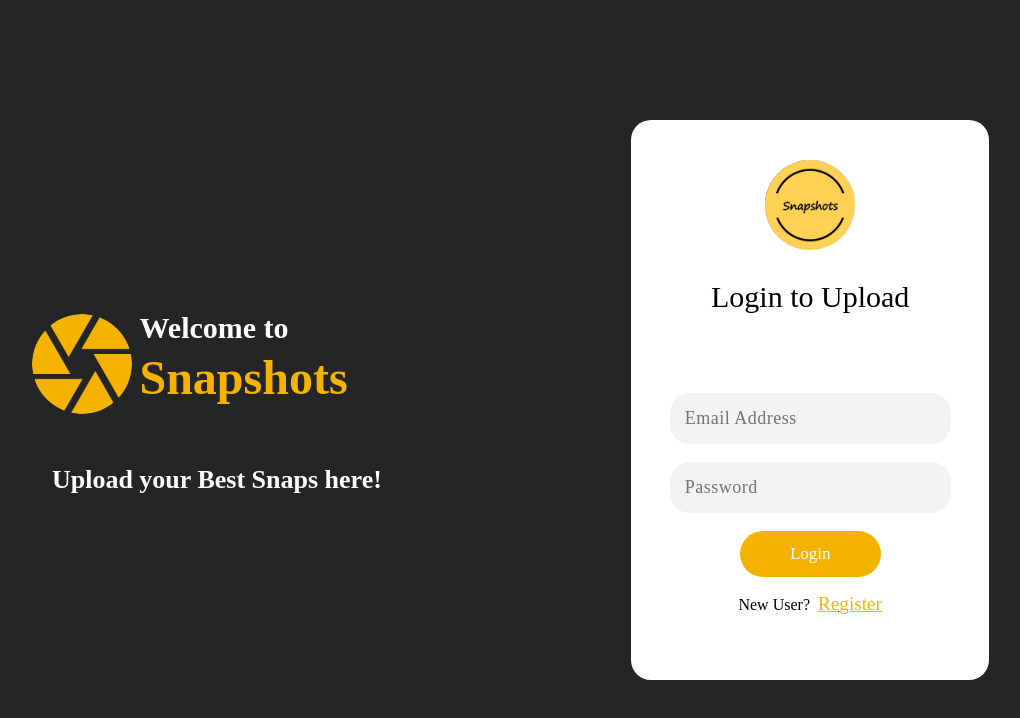
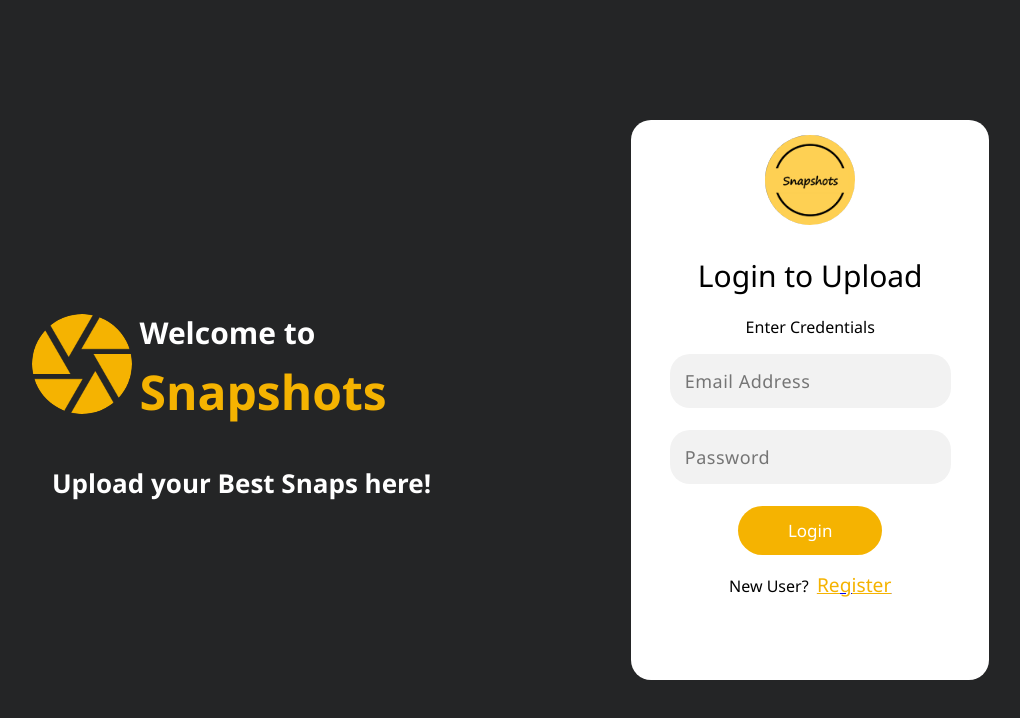
Before and after one commit to ajaydarisi/Snapshot, a React (Create React App) app: page / in a window 1280 px wide. Shown: the top 718 px of the page, without its empty margins (137-1157 px from the left). Built offline with nearby package versions, Linux system fonts and the light colour scheme; no server answers.

Commit message:
Completed all required functionalities and Stylings

```diff
--- a/package.json
+++ b/package.json
@@ -8,6 +8,7 @@
     "@testing-library/react": "^13.2.0",
     "@testing-library/user-event": "^13.5.0",
     "file-saver": "^2.0.5",
+    "formik": "^2.2.9",
     "react": "^18.1.0",
     "react-dom": "^18.1.0",
     "react-scripts": "5.0.1",
--- a/src/App.css
+++ b/src/App.css
@@ -2,5 +2,5 @@
     display: flex;
     width: 100vw;
     height: 100vh;
-    font-family: 'poppins';
+    font-family:'Segoe UI', Tahoma, Geneva, Verdana, sans-serif;
 }
--- a/src/App.js
+++ b/src/App.js
@@ -8,12 +8,14 @@ import NoPath from "./Components/NoPath.js";
 import { useAuth } from "./Components/Firebase.js";
 
 function App() {
+  //For checking Current User
   const currentUser = useAuth();
   return (
     <div className="App">
       <Routes>
         <Route path="/" element={<Login />} />
         <Route path="/signup" element={<Signup />} />
+        {/* Works only when user is logged in */}
         {currentUser && <Route path="/home" element={<Home />} />}
         {currentUser && <Route path="/expand" element={<Expand />} />}
         <Route path="*" element={<NoPath />} />
--- a/src/Components/Expand.js
+++ b/src/Components/Expand.js
@@ -5,7 +5,6 @@ import { ref, getDownloadURL, uploadBytesResumable } from "firebase/storage";
 import { getAuth, signOut } from "firebase/auth";
 import { db, storage } from "./Firebase.js";
 import { doc, setDoc } from "firebase/firestore";
-import download from "../Images/download.png";
 import saveAs from "file-saver";
 import "./expand.css";
 import "./home.css";
@@ -14,8 +13,6 @@ function Expand() {
   const location = useLocation();
   let navigate = useNavigate();
   const auth = getAuth();
-  var [files, setFiles] = useState(0);
-  var [name, setName] = useState("User");
   const [progresspercent, setProgresspercent] = useState(0);
   const handleSubmit = (e) => {
     // e.preventDefault();
--- a/src/Components/Firebase.js
+++ b/src/Components/Firebase.js
@@ -4,8 +4,6 @@ import { getStorage } from "firebase/storage";
 import { getFirestore } from "firebase/firestore";
 import { getAuth, onAuthStateChanged } from "firebase/auth";
 import { useState, useEffect } from "react";
-
-// import firebase from 'firebase';
 
 // TODO: Add SDKs for Firebase products that you want to use
 // https://firebase.google.com/docs/web/setup#available-libraries
--- a/src/Components/Login.js
+++ b/src/Components/Login.js
@@ -1,16 +1,14 @@
 import { React, useState } from "react";
 import { getAuth, signInWithEmailAndPassword } from "firebase/auth";
-import { useNavigate } from "react-router-dom";
-// import login from '../Images/login.png';
-import { Link } from "react-router-dom";
-import "./login.css";
+import { Link, useNavigate } from "react-router-dom";
 import Logo from "../Images/SNAPLOGO.png";
 import Icon from "../Images/Icon.png";
+import "./login.css";
 
 function Login() {
+  const auth = getAuth();
   let navigate = useNavigate();
-  const [err, seterr] = useState("");
-  const auth = getAuth();
+  const [message, setMessage] = useState("Enter Credentials");
   const [email, setEmail] = useState("");
   const [password, setPassword] = useState("");
 
@@ -18,23 +16,24 @@ function Login() {
     signInWithEmailAndPassword(auth, email, password)
       .then((userCredential) => {
         // Signed in
-        const user = userCredential.user;
-        console.log("Success", user);
+        // const user = userCredential.user;
+        // console.log("Success", user);
         setEmail("");
         setPassword("");
+        setMessage("Logging in")
+        //Want to remove email from sending
         navigate("/home", { state: { email: email } });
-        // ...
       })
       .catch((error) => {
-        // const errorCode = error.code;
-        // const errorMessage = error.message;
-        seterr({ err: error.code });
-        console.log(err);
+        // Error Handling
+        const errorCode = error.code;
+        setMessage(errorCode.split('/')[1])
+        // console.log(err);
       });
   };
 
   const handleKeypress = (e) => {
-    //it triggers by pressing the enter key
+    //It triggers by pressing the enter key
     if (e.keyCode === 13) {
       Submit();
     }
@@ -81,6 +80,7 @@ function Login() {
             <p>Login to Upload</p>
           </div>
           <div className="credentials">
+            <p>{message}</p>
             <input
               type="text"
               name="name"
--- a/src/Components/NoPath.css
+++ b/src/Components/NoPath.css
@@ -19,7 +19,7 @@
     background-color: #fff;
 }
 
-@media screen and (min-width: 1900px) {
+@media screen and (min-width: 2200px) {
     .LoginToView {
         font-size: 60px;
     }
--- a/src/Components/Signup.js
+++ b/src/Components/Signup.js
@@ -1,7 +1,7 @@
 import { React, useState } from "react";
-import { getAuth, createUserWithEmailAndPassword } from "firebase/auth";
 import { db } from "./Firebase.js";
 import { doc, setDoc } from "firebase/firestore";
+import { getAuth, createUserWithEmailAndPassword } from "firebase/auth";
 import { Link } from "react-router-dom";
 import { useNavigate } from "react-router-dom";
 import Logo from "../Images/SNAPLOGO.png";
@@ -9,12 +9,14 @@ import Icon from "../Images/Icon.png";
 import "./login.css";
 
 function Signup() {
+  const auth = getAuth();
   let navigate = useNavigate();
   const [name, setName] = useState("");
   const [email, setEmail] = useState("");
   const [password, setPassword] = useState("");
-  const auth = getAuth();
+  const [message, setMessage] = useState("Enter Credentials");
   const Submit = () => {
+    setMessage("Registering you...")
     createUserWithEmailAndPassword(auth, email, password)
       .then(async (userCredential) => {
         // Signed in
@@ -26,19 +28,19 @@ function Signup() {
         });
         console.log(user);
         navigate("/");
-        // ...
       })
       .catch((error) => {
         const errorCode = error.code;
         const errorMessage = error.message;
+        setMessage(errorCode.split('/')[1])
         console.log(errorCode);
         console.log(errorMessage);
-        // ..
       });
   };
 
   const handleKeypress = (e) => {
-    //it triggers by pressing the enter key
+    //Direct Submitting by pressing Enter key
+    //It triggers by pressing the Enter key
     if (e.keyCode === 13) {
       Submit();
     }
@@ -85,6 +87,7 @@ function Signup() {
             <p>Register to Upload</p>
           </div>
           <div className="credentials">
+          <p>{message}</p>
             <input
               type="text"
               name="name"
--- a/src/Components/home.css
+++ b/src/Components/home.css
@@ -6,7 +6,6 @@
     display: flex;
     height: 100%;
     width: 100%;
-    /* background-color: orange; */
     font-family: 'poppins';
     letter-spacing: 0.1rem;
     overflow-x: hidden;
@@ -24,7 +23,6 @@
 .heading {
     height: 40%;
     width: 100%;
-    /* background-color: #fff; */
     display: flex;
     justify-content: center;
 }
@@ -32,7 +30,6 @@
 .headingInner {
     width: 80%;
     height: 100%;
-    /* background-color: brown; */
     display: flex;
     justify-content: center;
     align-items: center;
@@ -46,7 +43,6 @@
     align-items: end;
     width: 100%;
     height: 100%;
-    /* background-color: #fff; */
 }
 
 .icon {
@@ -84,50 +80,36 @@
     height:90%;
 }
 
-.progress {
-    display: flex;
-    justify-content: center;
-    width: 100%;
-    height: 10%;
-    background-color: green;
+.Progress {
+    padding-top: 10px;
 }
 
 .text {
-    display: flex;
-    justify-content: space-between;
-    align-items: space-around;
-    /* background-color: red; */
+    width: 100%;
+    height: 100%;
 }
 
 .name {
+    text-align: center;
     text-transform: uppercase;
-}
-
-.files {
-    margin-top: -25px;
-    margin-bottom: 40px;
+    font-size: 150%;
 }
 
 .arranging {
     height:49%;
     width: 100%;
-    /* background-color: grey; */
 }
 
 .logout {
     height:6%;
     width: 100%;
-    /* background-color: green; */
 }
 
 .rightdiv {
-    /* display: flex;
-    flex-wrap: wrap; */
     margin-left: 18%;
     position: relative;
     width: 80%;
     height: 100%;
-    /* background-color: violet; */
 }
 
 .yourImages {
@@ -147,8 +129,6 @@
     float:left;
     margin: 0 0 0 0.2rem ;
     cursor: pointer;
-
-    /* border-radius: 10px; */
 }
 
 .imag {
@@ -242,6 +222,9 @@
         width: 25%;
         flex-direction: row;
     }
+    .Progress {
+        padding-top: 0px;;
+    }
     .logout {
         width: 15%;
         height: 100%;
@@ -261,7 +244,7 @@
     }
 }
 
-@media screen and (max-width: 425px) and (min-width: 0px) {
+@media screen and (max-width: 600px) and (min-width: 0px) {
     .nav {
         height: 10%;
     }
--- a/src/Components/login.css
+++ b/src/Components/login.css
@@ -3,7 +3,7 @@
   width: 100vw;
   height: 100vh;
   background-color: #242526;
-  font-family: 'poppins';
+  font-family:'Segoe UI', Tahoma, Geneva, Verdana, sans-serif;
   letter-spacing: 3;
 }
 
@@ -13,14 +13,12 @@
   height: 100%;
   align-items: center;
   justify-content: center;
-  /* background-color: red; */
 }
 
 .leftInner {
   display: flex;
   width: 56%;
   height: 30%;
-  /* background-color: #fff; */
   flex-direction: column;
 }
 
@@ -28,7 +26,6 @@
   display: flex;
   width: 100%;
   height: 70%;
-  /* background-color: violet; */
 }
 
 .image {
@@ -36,18 +33,16 @@
   width: 30%;
   height: 100%;
   align-items: center;
-  /* background-color: orange; */
 }
 
 .titleInner {
   display: flex;
   width: 70%;
   height: 100%;
+  padding-top: 10px;
   flex-direction: column;
   justify-content: center;
-
   color: #fff;
-  /* background-color: brown;  */
 }
 
 .snapshots {
@@ -61,7 +56,6 @@
   width: 100%;
   padding-left: 20px;
   height: 30%;
-  /* background-color: yellow; */
   color: #fff;
 }
 
@@ -70,13 +64,12 @@
   width: 40%;
   height: 100%;
   align-items: center;
-  /* background-color: blue; */
 }
 
 .rightInner {
   display: flex;
   width: 55%;
-  height: 65%;
+  height: 60%;
   border-radius: 20px;
   background-color: #fff;
   flex-direction: column;
@@ -85,14 +78,13 @@
 .logo {
   display: flex;
   width: 100%;
-  height: 33%;
+  height: 25%;
   border-radius:20px 20px 0 0 ;
   align-items: center;
   justify-content: center;
   flex-direction: column;
   padding-top: 40px;
   font-size: 30px;
-  /* background-color: purple; */
 }
 
 .snaplogo {
@@ -102,11 +94,10 @@
 .credentials {
   display: flex;
   width: 100%;
-  height: 67%;
+  height: 70%;
   align-items: center;
-  justify-content: center;
+  justify-content: start;
   flex-direction: column;
-  /* background-color: grey; */
   border-radius:0 0 20px 20px;
 }
 
@@ -178,6 +169,7 @@
   }
   .titleInner {
     padding-left: 20px;
+    padding-top: 0px;
   }
   .snapshots {
     font-size: 250%;
@@ -237,7 +229,6 @@
   }
   .logo {
     height: 25%;
-    /* margin-bottom: 20px; */
   }
   .snaplogo {
     margin-bottom: -20px;
```
Also changed, not shown: src/Components/Home.js (+20 -33 lines), 1 other file (tests, documents, lock files or other folders).
